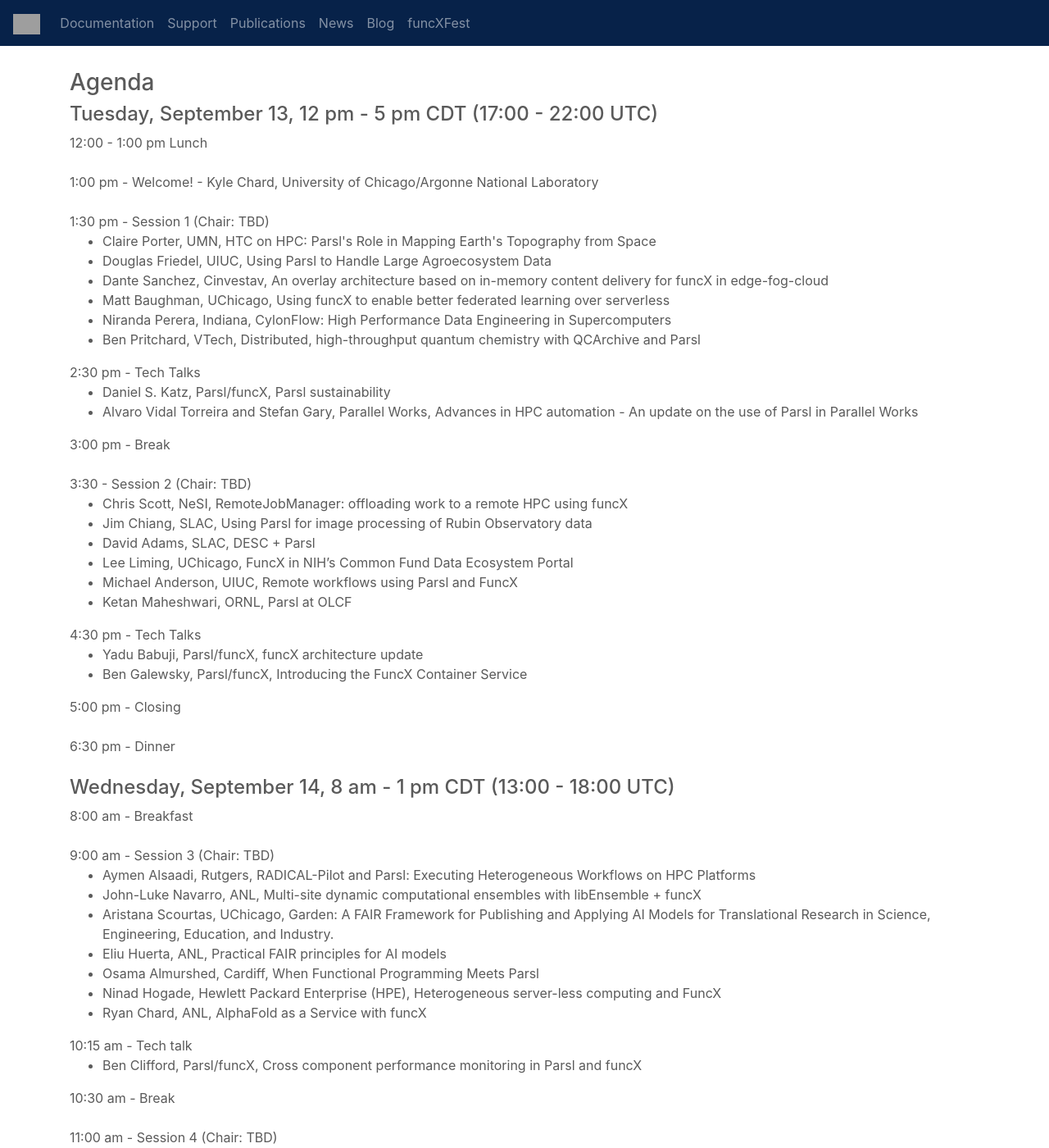
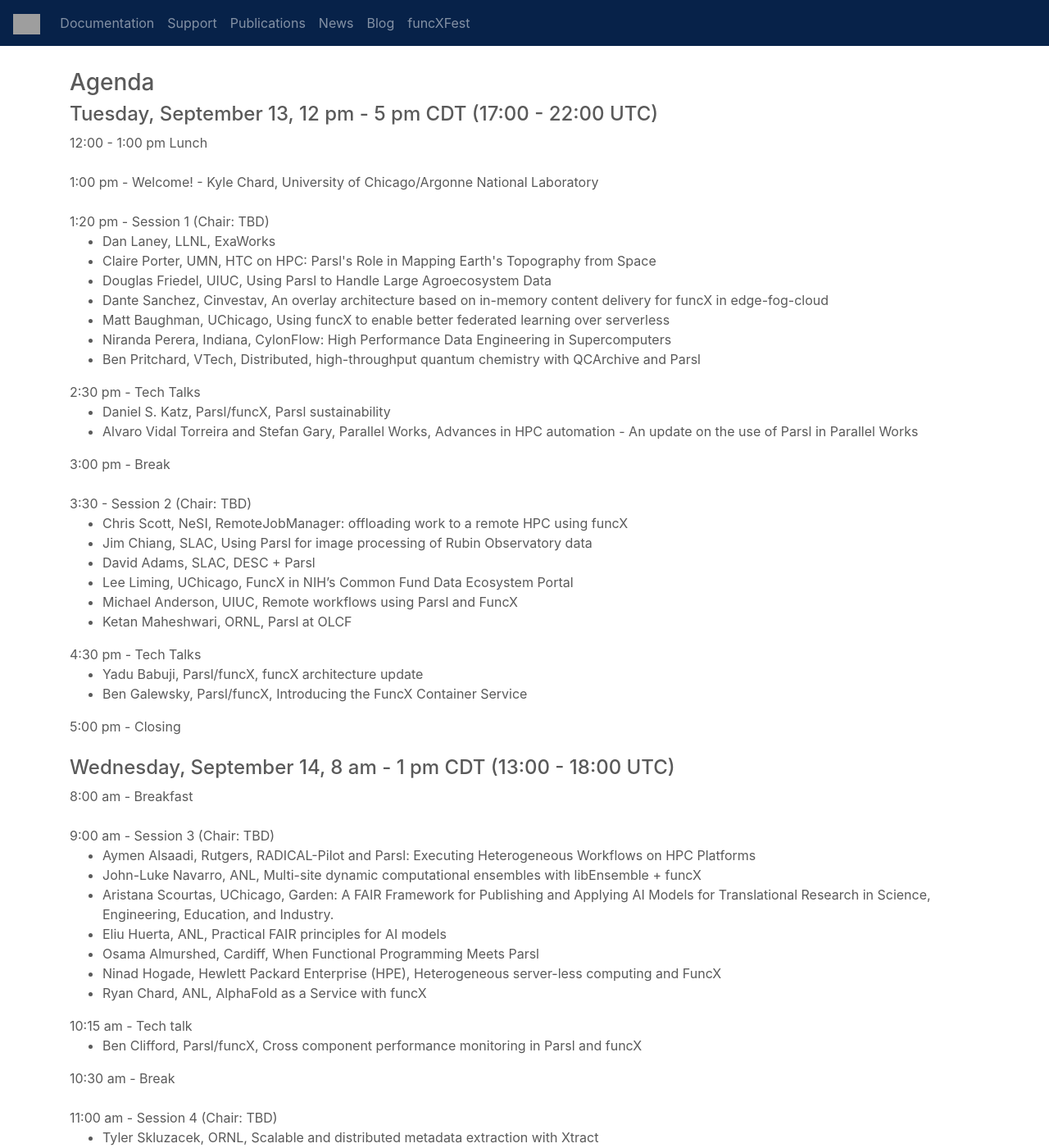
Before and after one commit to funcx-faas/funcx-faas.github.io, a Jekyll site: the page built from funcxfest2022.html, in a window 1280 px wide and 1400 px high, scrolled down 615 px. Shown: the whole window at 82% size. Built offline with Jekyll 4.4.1, drawn with Linux system fonts in a browser that asks for light colours; grey boxes are pictures that could not be loaded.

Commit message:
Update funcxfest2022.html

```diff
--- a/funcxfest2022.html
+++ b/funcxfest2022.html
@@ -43,8 +43,9 @@
 
       1:00 pm - Welcome! - Kyle Chard, University of Chicago/Argonne National Laboratory   <br /><br />
 
-      1:30 pm - Session 1 (Chair: TBD)
+      1:20 pm - Session 1 (Chair: TBD)
       <ul>
+	      <li>Dan Laney, LLNL, ExaWorks</li>
 	      <li>Claire Porter, UMN, HTC on HPC: Parsl's Role in Mapping Earth's Topography from Space</li>
 	      <li>Douglas Friedel, UIUC, Using Parsl to Handle Large Agroecosystem Data</li>
 	      <li>Dante Sanchez, Cinvestav, An overlay architecture based on in-memory content delivery for funcX in edge-fog-cloud</li>
@@ -82,7 +83,6 @@
 
       5:00 pm - Closing <br /><br />
 
-      6:30 pm - Dinner <br /><br />
 
       <h4>Wednesday, September 14, 8 am - 1 pm CDT (13:00 - 18:00 UTC)</h4>
 
```
